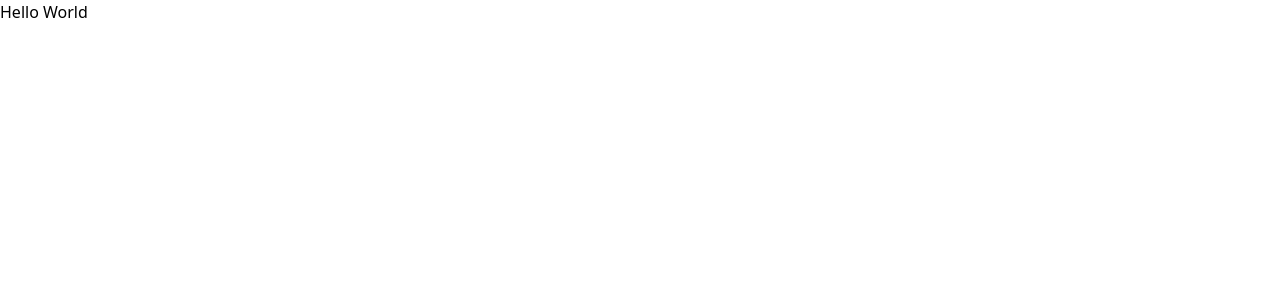
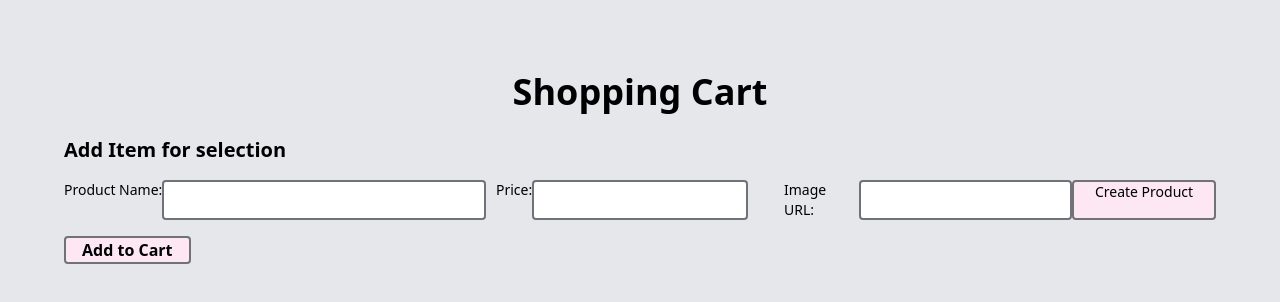
Before and after one commit to mmmeqqq/06-bew-js, a plain HTML site: page index.html in a window 1280 px wide. Drawn offline with nearby package versions, Linux system fonts and the light colour scheme.

Commit message:
html done

```diff
--- a/index.html
+++ b/index.html
@@ -7,7 +7,61 @@
     <script src="https://cdn.tailwindcss.com"></script>
 </head>
 <body>
-    <h1>Hello World</h1>
+    <body class="bg-gray-200 p-14 font-bold ">
+        <!-- head -->
+        <div class="text-center  text-4xl p-4">
+            <h1>Shopping Cart</h1>
+        </div>
+        <div class=" text-xl p-2">
+            <h2>Add Item for selection</h2>
+        </div>
+        <!-- inputform -->
+    <section id="form" class=" flex font-normal  text-sm p-2 ">
+            <div class="flex w-[37.5%]">
+                <label for="productName">Product Name:</label>
+                <input type="text"
+                name="productName"
+                name="productNameF"
+                id="productNameF"
+                required
+                minlength="3"
+                maxlength="255"
+                class="border-2 border-zinc-500 rounded w-3/4">
+            </div>
+            <div class="flex w-[25%]">
+                <label for="price">Price:</label>
+                <input
+                type="number"
+                name="priceF"
+                id="priceF"
+                required
+                class="border-2  border-zinc-500 rounded w-3/4">
+            </div>
+            <div class="flex w-[25%]">
+                <label for="imageUrl">Image URL:</label>
+                <input
+                type="url"
+                name="imageURLF"
+                id="imageUrlF"
+                required class="border-2   border-zinc-500 rounded w-3/4">
+            </div>
+            <div class="bg-pink-100 border-2  border-zinc-500 rounded text-center font w-[12.5%]">
+                <button id="creat-btn" type="submit">Create Product </button>
+            </div>
+    </section>
+            <p id="errorMessage" class="text-red-500 px-4"></p>
+        </form>
+
+    <section
+            id="displaySection"
+            class= ></section>
     <script src="/script.js"></script>
+    <div class="p-2">
+        <button id="btnAdd" class="bg-pink-100 border-2  border-zinc-500 rounded text-center px-4">Add to Cart</button>
+    </div>
+    <section
+    id="displaySection"
+    class=
+></section>
 </body>
 </html>
```
Also changed, not shown: 1 other file.
